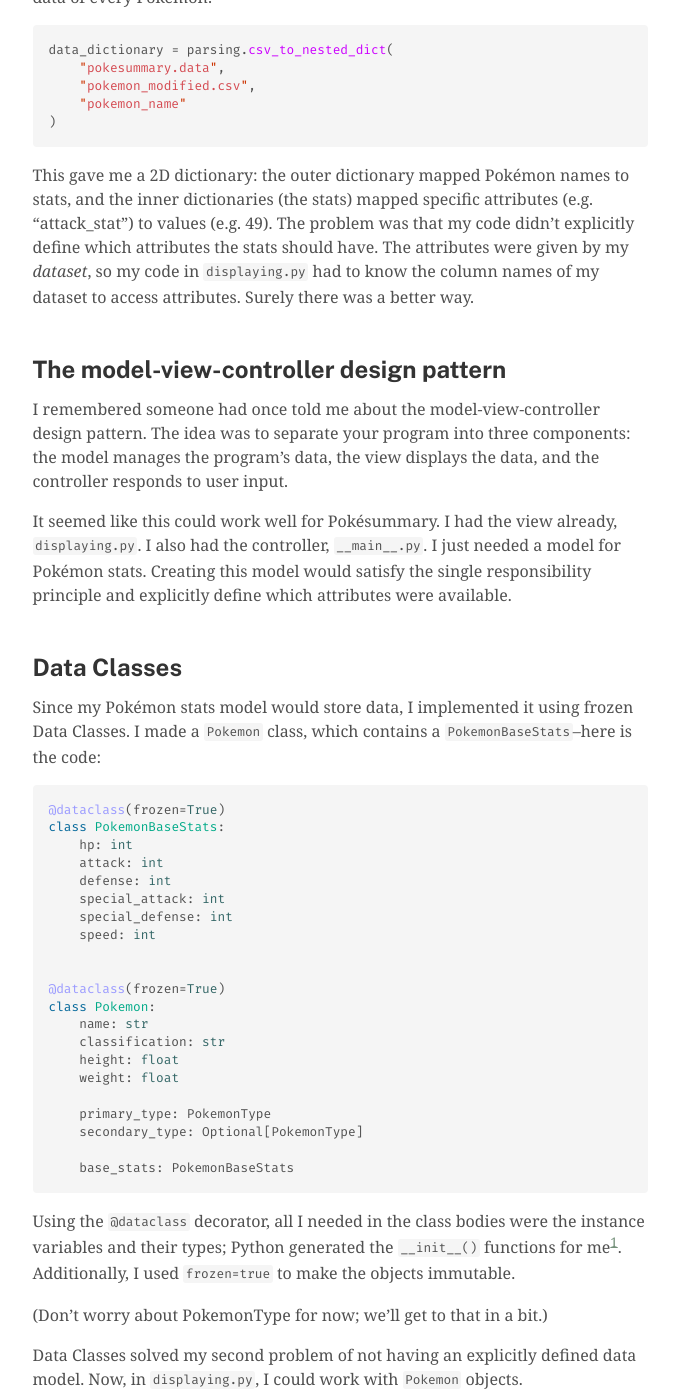
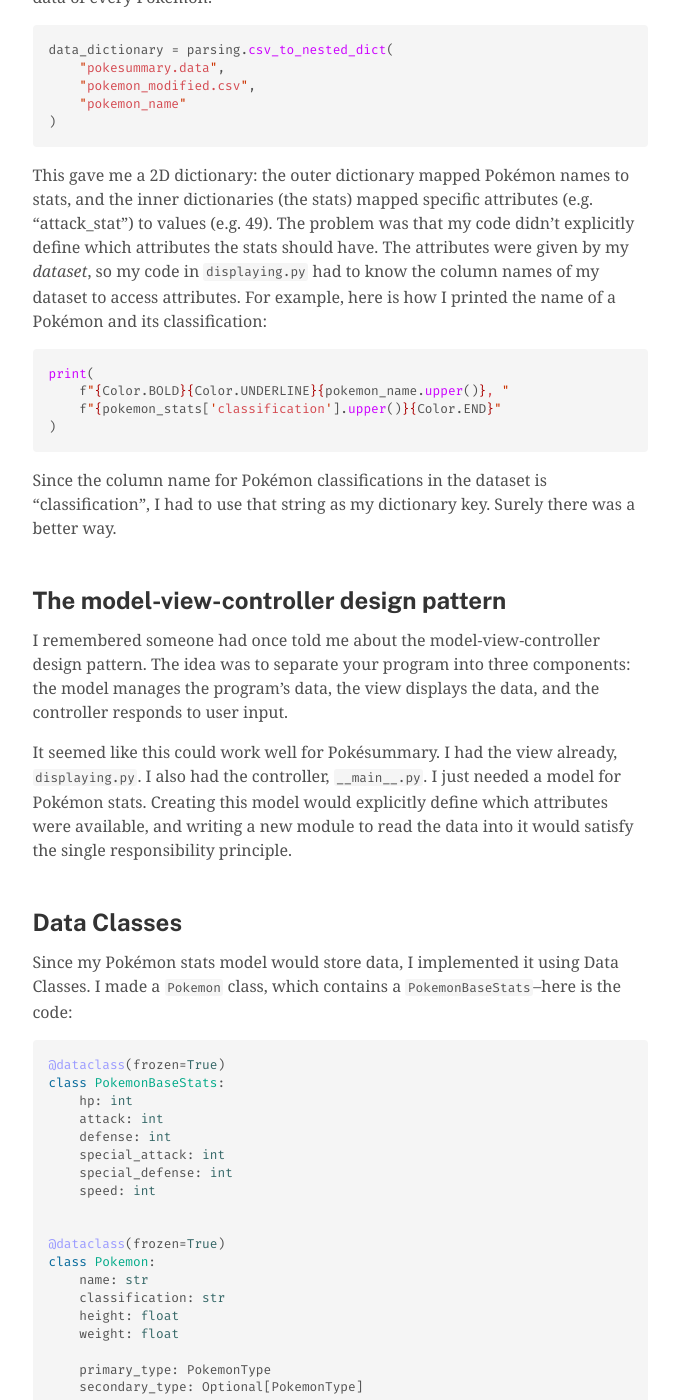
Before and after one commit to seasonedfish/blog, a Jekyll site: the page built from _posts/2022-05-24-pokesummary-version-2.md, in a window 1280 px wide and 1400 px high, scrolled down 585 px. Shown: the whole window, without its empty margins (300-975 px from the left). Built offline with Jekyll 4.4.1, drawn with Linux system fonts in a browser that asks for light colours; some of the changed text lies outside the part shown.

Commit message:
Edit initial sections

````diff
--- a/_posts/2022-05-24-pokesummary-version-2.md
+++ b/_posts/2022-05-24-pokesummary-version-2.md
@@ -1,6 +1,6 @@
 ---
 layout: post
-title:  "Pokésummary Version 2"
+title:  "A New Data Model for Pokésummary"
 date:   2022-05-24
 ---
 
@@ -30,6 +30,15 @@ and the inner dictionaries (the stats) mapped specific attributes (e.g. "attack_
 The problem was that my code didn't explicitly define which attributes the stats should have.
 The attributes were given by my *dataset*,
 so my code in `displaying.py` had to know the column names of my dataset to access attributes.
+For example, here is how I printed the name of a Pokémon and its classification:
+```python
+print(
+    f"{Color.BOLD}{Color.UNDERLINE}{pokemon_name.upper()}, "
+    f"{pokemon_stats['classification'].upper()}{Color.END}"
+)
+```
+Since the column name for Pokémon classifications in the dataset is
+"classification", I had to use that string as my dictionary key.
 Surely there was a better way.
 
 ## The model-view-controller design pattern
@@ -43,12 +52,13 @@ It seemed like this could work well for Pokésummary.
 I had the view already, `displaying.py`.
 I also had the controller, `__main__.py`.
 I just needed a model for Pokémon stats.
-Creating this model would satisfy the single responsibility principle
-and explicitly define which attributes were available.
+Creating this model would explicitly define which attributes were available,
+and writing a new module to read the data into it
+would satisfy the single responsibility principle.
 
 ## Data Classes
 Since my Pokémon stats model would store data,
-I implemented it using frozen Data Classes.
+I implemented it using Data Classes.
 I made a `Pokemon` class, which contains a `PokemonBaseStats`--here is the code:
 ```python
 @dataclass(frozen=True)
@@ -76,15 +86,21 @@ class Pokemon:
 Using the `@dataclass` decorator,
 all I needed in the class bodies were the instance variables and their types;
 Python generated the `__init__()` functions for me[^1].
-Additionally, I used `frozen=true` to make the objects immutable.
 
 (Don't worry about PokemonType for now; we'll get to that in a bit.)
 
-Data Classes solved my second problem of not having an explicitly defined data model.
-Now, in `displaying.py`, I could work with `Pokemon` objects.
+Now, with data classes, the available attributes are explicitly defined.
+I can also now use the dot operator,
+which is much cleaner than using a key lookup.
+```python
+print(
+    f"{Color.BOLD}{Color.UNDERLINE}{pokemon.name.upper()}, "
+    f"{pokemon.classification.upper()}{Color.END}"
+)
+```
 
 ## Inheriting from UserDict
-Now, I needed a way to read my dataset into a collection of `Pokemon` objects.
+Next, I needed a way to read my dataset into a collection of `Pokemon` objects.
 I thought it'd be nice to create my own class that mapped strings to `Pokemon`;
 the class could encapsulate reading from my dataset.
 Maybe inherit from `dict`?
@@ -98,7 +114,7 @@ but it is implemented such that values can be accessed just like a dictionary.
 The `UserDict` constructor allowed me to give the internal dictionary some initial data.
 So, to implement `PokemonDict`,
 I created a static method to read my dataset into a dictionary,
-and passed the output of this method into the constructor.
+and I passed the output of this method into the constructor.
 ```python
 class PokemonDict(UserDict):
     def __init__(self):
@@ -135,6 +151,11 @@ Although this dictionary comprehension isn't too pretty,
 it's much more explicit than before.
 Each attribute of the `Pokemon` class is mapped to a value from the current row.
 
-And now, I could replace the complicated `csv_to_nested_dict` call with one line:
+And with this, I was able to replace the complicated `csv_to_nested_dict` call with one line:
+```python
+pokemon_dict = PokemonDict()
+```
+The logic of reading Pokémon data is no longer in the controller part of the program,
+thus satisfying the single resposnibility principle.
 
 [^1]: Python also generates `__repr__()`, `__eq__()`, and `__hash__()`, but these aren't relevant in Pokésummary.
````
